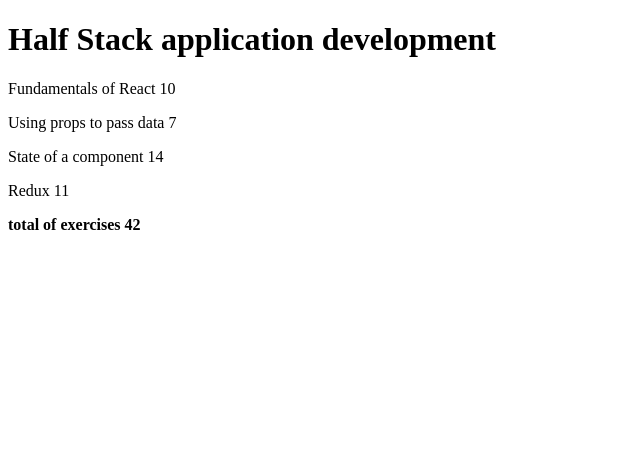
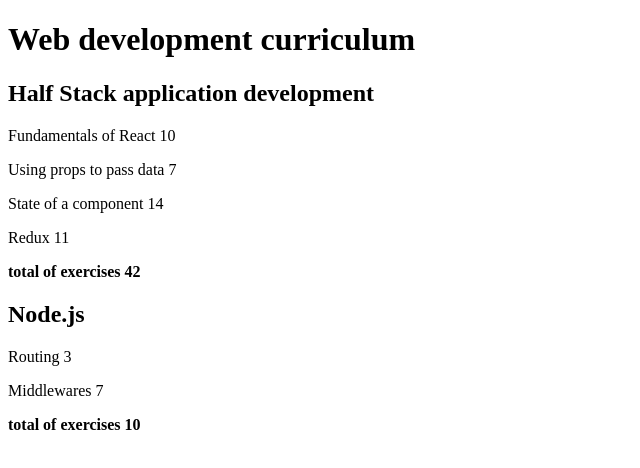
Before and after one commit to thewickest/fullstackcourse-2023, a React (Create React App) app in the folder part1/courseinfo/: page / in a window 1280 px wide. Shown: the top 468 px of the page, without its empty margins (0-640 px from the left). Built offline with nearby package versions, Linux system fonts and the light colour scheme.

Commit message:
Exercise 2.4 from part 2: Courseinfo step 9

```diff
--- a/part1/courseinfo/src/App.js
+++ b/part1/courseinfo/src/App.js
@@ -2,6 +2,14 @@
   return (
     <>
       <h1>{name}</h1>
+    </>
+  )
+}
+
+const Subheader = ({name}) => {
+  return (
+    <>
+      <h2>{name}</h2>
     </>
   )
 }
@@ -33,17 +41,18 @@
 
 const Course = ({course}) => {
   return (
-    <>
-      <Header name={course.name}/>
+    <div>
+      <Subheader name={course.name}/>
       <Content parts={course.parts}/>
-    </>
+    </div>
   )
 }
 
 const App = () => {
-  const course = {
+  const courses = [
+    {
+      name: 'Half Stack application development',
       id: 1,
-    name: 'Half Stack application development',
       parts: [
         {
           name: 'Fundamentals of React',
@@ -66,9 +75,31 @@
           id: 4
         }
       ]
+    },
+    {
+      name: 'Node.js',
+      id: 2,
+      parts: [
+        {
+          name: 'Routing',
+          exercises: 3,
+          id: 1
+        },
+        {
+          name: 'Middlewares',
+          exercises: 7,
+          id: 2
         }
+      ]
+    }
+  ]
 
-  return <Course course={course} />
+  return (
+    <>
+    <Header name={"Web development curriculum"} />
+    {courses.map(c => <Course course={c} />)}
+    </>
+  )
 }
 
 export default App;
```
Lines whose indentation alone changed are shown as unchanged.
